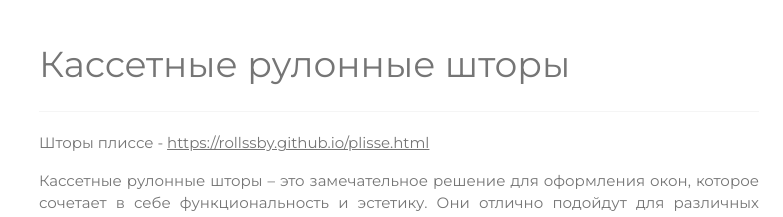
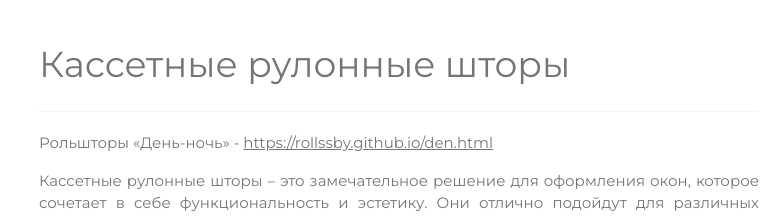
Before and after one commit to glonny/glonny.github.io, a plain HTML site: page 3.html in a window 1280 px wide. Shown: the part 1240-1457 px from the top of the page, without its empty margins (497-1280 px from the left). Drawn offline with Linux system fonts and the light colour scheme.

Commit message:
Add files via upload

```diff
--- a/3.html
+++ b/3.html
@@ -74,7 +74,7 @@
 
     <hr class="w3-opacity">
 
-<p>Шторы плиссе - <a href="https://rollssby.github.io/plisse.html">https://rollssby.github.io/plisse.html</a></p>
+<p>Рольшторы «День-ночь» - <a href="https://rollssby.github.io/den.html">https://rollssby.github.io/den.html</a></p>
 
 <p>Кассетные рулонные шторы – это замечательное решение для оформления окон, которое сочетает в себе функциональность и эстетику. Они отлично подойдут для различных стилей интерьера, будь то уютная квартира или роскошные апартаменты. Эти шторы обеспечивают надежную защиту от солнечного света и обеспечивают приватность, что делает их альтернативой традиционным жалюзи. Рекомендуем римские шторы - <a href="https://rolshtori.github.io/rimskie.html">https://rolshtori.github.io/rimskie.html</a>.</p>
 
```
